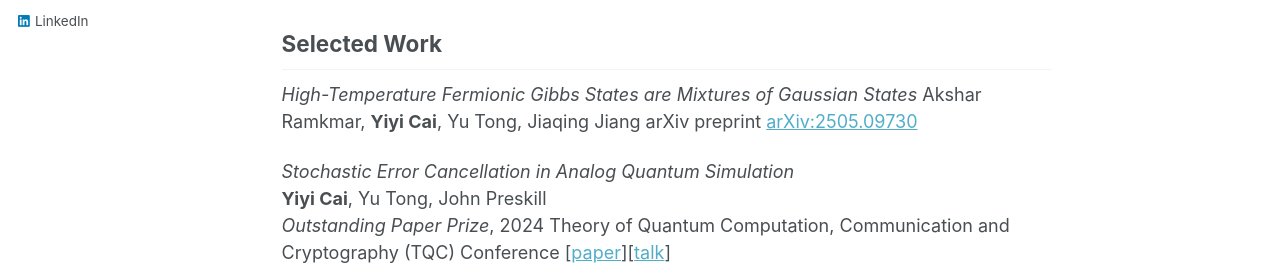
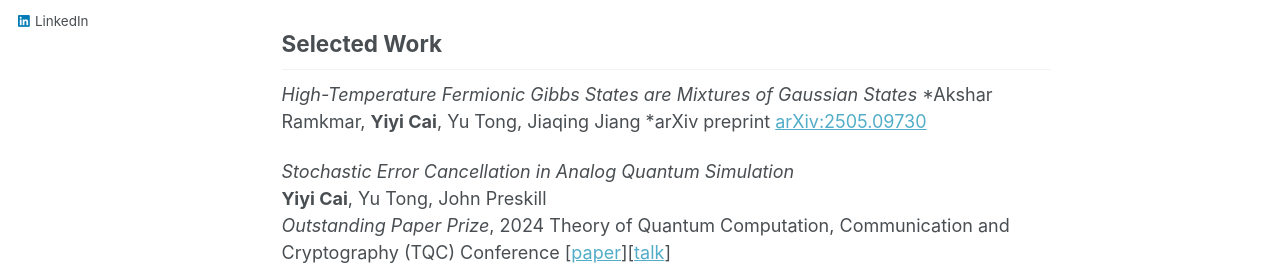
Before and after one commit to Yiyi-Cai/yiyi-cai.github.io, a Jekyll site: the page built from _pages/about.md, in a window 1280 px wide and 1160 px high. Shown: the part 472-749 px from the top of the window. Built offline with Jekyll 4.4.1, drawn with Linux system fonts in a browser that asks for light colours; some web fonts are replaced.

```diff
--- a/_pages/about.md
+++ b/_pages/about.md
@@ -23,8 +23,8 @@ I will be pursuing a MPhil in Advanced Computer Science at the University of Cam
 Selected Work
 ----------
 *High-Temperature Fermionic Gibbs States are Mixtures of Gaussian States*
-Akshar Ramkmar, **Yiyi Cai**, Yu Tong, Jiaqing Jiang
-arXiv preprint [arXiv:2505.09730](https://www.arxiv.org/abs/2505.09730)
+*Akshar Ramkmar, **Yiyi Cai**, Yu Tong, Jiaqing Jiang
+*arXiv preprint [arXiv:2505.09730](https://www.arxiv.org/abs/2505.09730)
 
 *Stochastic Error Cancellation in Analog Quantum Simulation*
 **Yiyi Cai**, Yu Tong, John Preskill
```
